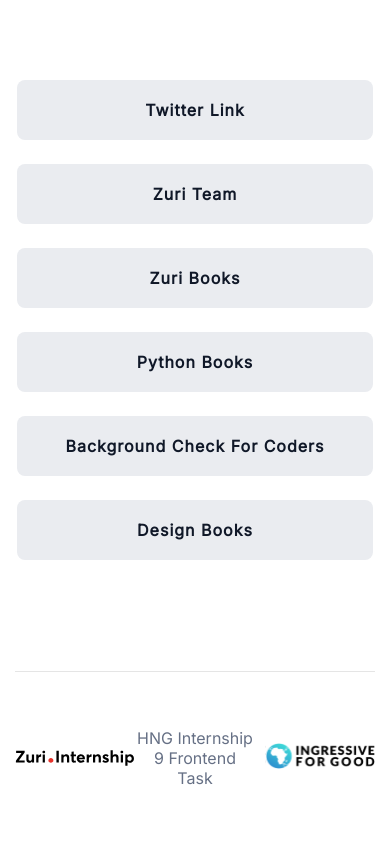
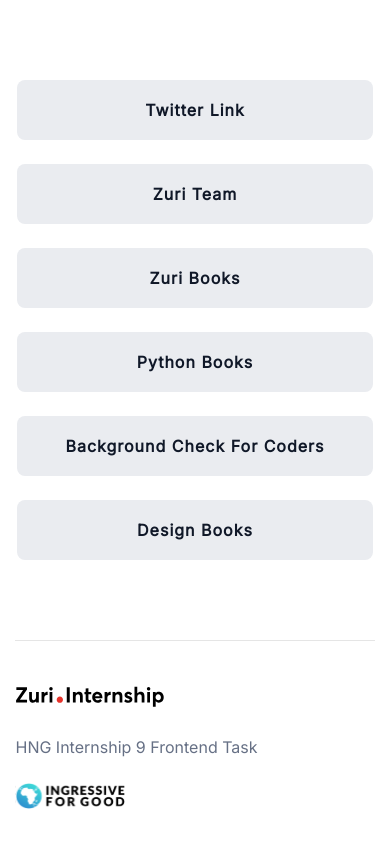
Before and after one commit to OkoloJohnbosco/HNG-task, a Next.js app: page / in a window 390 px wide. Shown: the top 848 px of the page. Built offline with nearby package versions, Linux system fonts and the light colour scheme.

Commit message:
chore: finished styling the footer component

```diff
--- a/styles/footer.module.css
+++ b/styles/footer.module.css
@@ -24,6 +24,16 @@
   margin-left: auto;
 }
 
-.footer_ingre img {
-  text-align: right;
+@media (max-width: 668px) {
+  .footer {
+    grid-template-columns: 1fr;
+    row-gap: 10px;
+  }
+  .footer p {
+    text-align: left;
+  }
+  .footer_ingre {
+    margin-left: 0;
+    text-align: left;
+  }
 }
```
